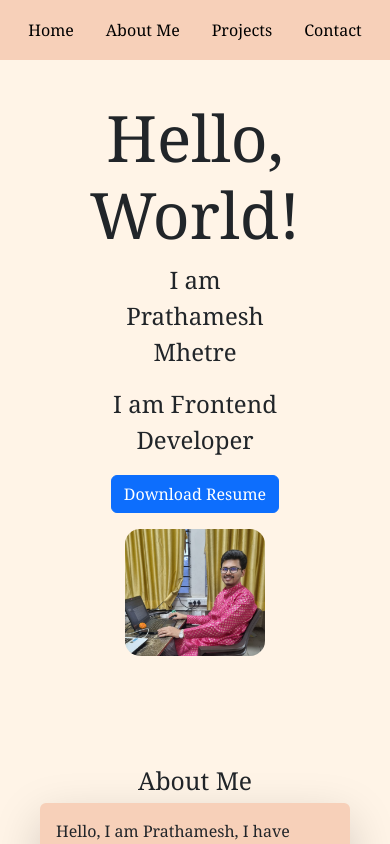
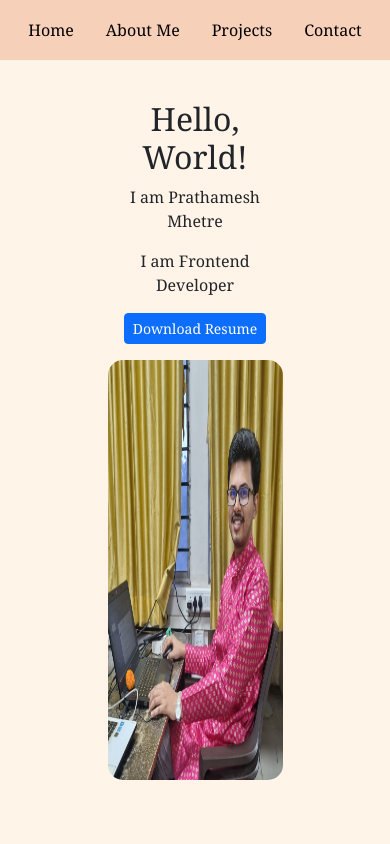
Before and after one commit to prathamesh2503/Prathamesh-Mhetre, a React (Vite) app: page / in a window 390 px wide. Shown: the top 844 px of the page. Built offline with nearby package versions, Linux system fonts and the light colour scheme.

Commit message:
hero section made responsive with media query

```diff
--- a/src/components/Hero.jsx
+++ b/src/components/Hero.jsx
@@ -11,7 +11,7 @@ const Hero = () => {
           <p className=" text-center">I am Frontend Developer</p>
           <p>
             <a
-              className="btn btn-primary btn-md animate__animated animate__flash animate__slow"
+              className="btn btn-primary btn-sm animate__animated animate__flash animate__slow"
               href="/Prathamesh_Resume.pdf"
               role="button"
               download="Prathamesh_Resume.pdf"
--- a/src/styles/index.css
+++ b/src/styles/index.css
@@ -15,6 +15,7 @@ body{
   color: black;
 }
 
+/* Hero Area */
 .hero-area{
   display: flex;
   justify-content: center;
@@ -147,8 +148,40 @@ border-radius: 15px;
 }
 
 @media (max-width: 768px) {
+
+  .hero-area{
+  display: flex;
+  justify-content: center;
+  width: 100%;
+  height: 90vh;
+  padding: 40px 20px;
+}
   .hero-container{
-    flex-direction: column;
-    text-align: center;
-  }
+  display: flex;
+  flex-direction: column;
+  width: 100%;
+  height: 100%;
 }
+.hero-container-child-text h1{
+  font-size: 2rem;
+}
+.hero-container-child-text p{
+  font-size: 1rem;
+
+}
+.hero-container-child-text, .hero-container-child-image {
+  width: 50%;
+}
+
+.hero-container-child-image {
+  height: 80%;
+}
+
+.hero-container-child-image img{
+width: 100%;
+height: auto;
+display: block;
+border-radius: 15px;
+}
+
+}
```
